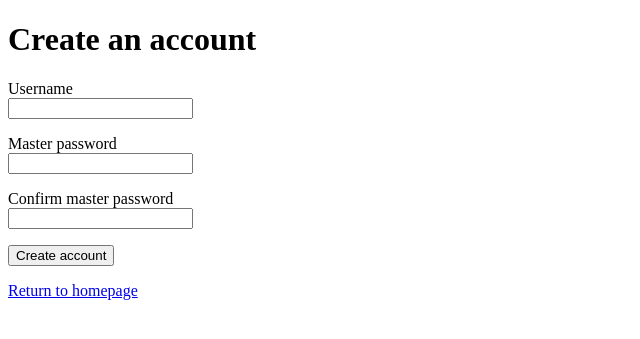
After one commit to raifkhatib/Password-vault-project, a Flask app: page /register in a window 1280 px wide. The commit adds this page. Shown: the top 339 px of the page, without its empty margins (0-640 px from the left). Run offline with Flask 3, Linux system fonts and the light colour scheme.

Commit message:
Add secure user registration

```diff
--- a/app.py
+++ b/app.py
@@ -1,10 +1,17 @@
-from flask import Flask, render_template
+import os
+import secrets
 
-from models import db
+from flask import Flask, flash, redirect, render_template, url_for
+
+from forms import RegistrationForm
+from models import User, db
 
 
 app = Flask(__name__)
 
+app.config["SECRET_KEY"] = (
+    os.environ.get("SECRET_KEY") or secrets.token_hex(32)
+)
 app.config["SQLALCHEMY_DATABASE_URI"] = "sqlite:///vault.db"
 app.config["SQLALCHEMY_TRACK_MODIFICATIONS"] = False
 
@@ -16,6 +23,32 @@ def home():
     return render_template("index.html")
 
 
+@app.route("/register", methods=["GET", "POST"])
+def register():
+    form = RegistrationForm()
+
+    if form.validate_on_submit():
+        username = form.username.data.strip().lower()
+
+        existing_user = db.session.scalar(
+            db.select(User).where(User.username == username)
+        )
+
+        if existing_user:
+            form.username.errors.append("That username is already registered.")
+        else:
+            user = User(username=username)
+            user.set_password(form.password.data)
+
+            db.session.add(user)
+            db.session.commit()
+
+            flash("Account created successfully.")
+            return redirect(url_for("home"))
+
+    return render_template("register.html", form=form)
+
+
 with app.app_context():
     db.create_all()
 
--- /dev/null
+++ b/forms.py
@@ -0,0 +1,35 @@
+from flask_wtf import FlaskForm
+from wtforms import PasswordField, StringField, SubmitField
+from wtforms.validators import DataRequired, EqualTo, Length, Regexp
+
+
+class RegistrationForm(FlaskForm):
+    username = StringField(
+        "Username",
+        validators=[
+            DataRequired(),
+            Length(min=3, max=30),
+            Regexp(
+                r"^[A-Za-z0-9_]+$",
+                message="Use only letters, numbers, and underscores."
+            )
+        ]
+    )
+
+    password = PasswordField(
+        "Master password",
+        validators=[
+            DataRequired(),
+            Length(min=12, max=128)
+        ]
+    )
+
+    confirm_password = PasswordField(
+        "Confirm master password",
+        validators=[
+            DataRequired(),
+            EqualTo("password", message="The passwords must match.")
+        ]
+    )
+
+    submit = SubmitField("Create account")
--- a/requirements.txt
+++ b/requirements.txt
@@ -1,2 +1,3 @@
 Flask==3.1.3
 Flask-SQLAlchemy==3.1.1
+Flask-WTF==1.3.0
--- /dev/null
+++ b/templates/register.html
@@ -0,0 +1,45 @@
+<!DOCTYPE html>
+<html lang="en">
+<head>
+    <meta charset="UTF-8">
+    <meta name="viewport" content="width=device-width, initial-scale=1.0">
+    <title>Create Account - Password Vault</title>
+</head>
+<body>
+    <main>
+        <h1>Create an account</h1>
+
+        <form method="post">
+            {{ form.hidden_tag() }}
+
+            <p>
+                {{ form.username.label }}<br>
+                {{ form.username(autocomplete="username") }}
+            </p>
+            {% for error in form.username.errors %}
+                <p>{{ error }}</p>
+            {% endfor %}
+
+            <p>
+                {{ form.password.label }}<br>
+                {{ form.password(autocomplete="new-password") }}
+            </p>
+            {% for error in form.password.errors %}
+                <p>{{ error }}</p>
+            {% endfor %}
+
+            <p>
+                {{ form.confirm_password.label }}<br>
+                {{ form.confirm_password(autocomplete="new-password") }}
+            </p>
+            {% for error in form.confirm_password.errors %}
+                <p>{{ error }}</p>
+            {% endfor %}
+
+            {{ form.submit() }}
+        </form>
+
+        <p><a href="{{ url_for('home') }}">Return to homepage</a></p>
+    </main>
+</body>
+</html>
```
Also changed, not shown: templates/index.html (+10 -1 lines).
